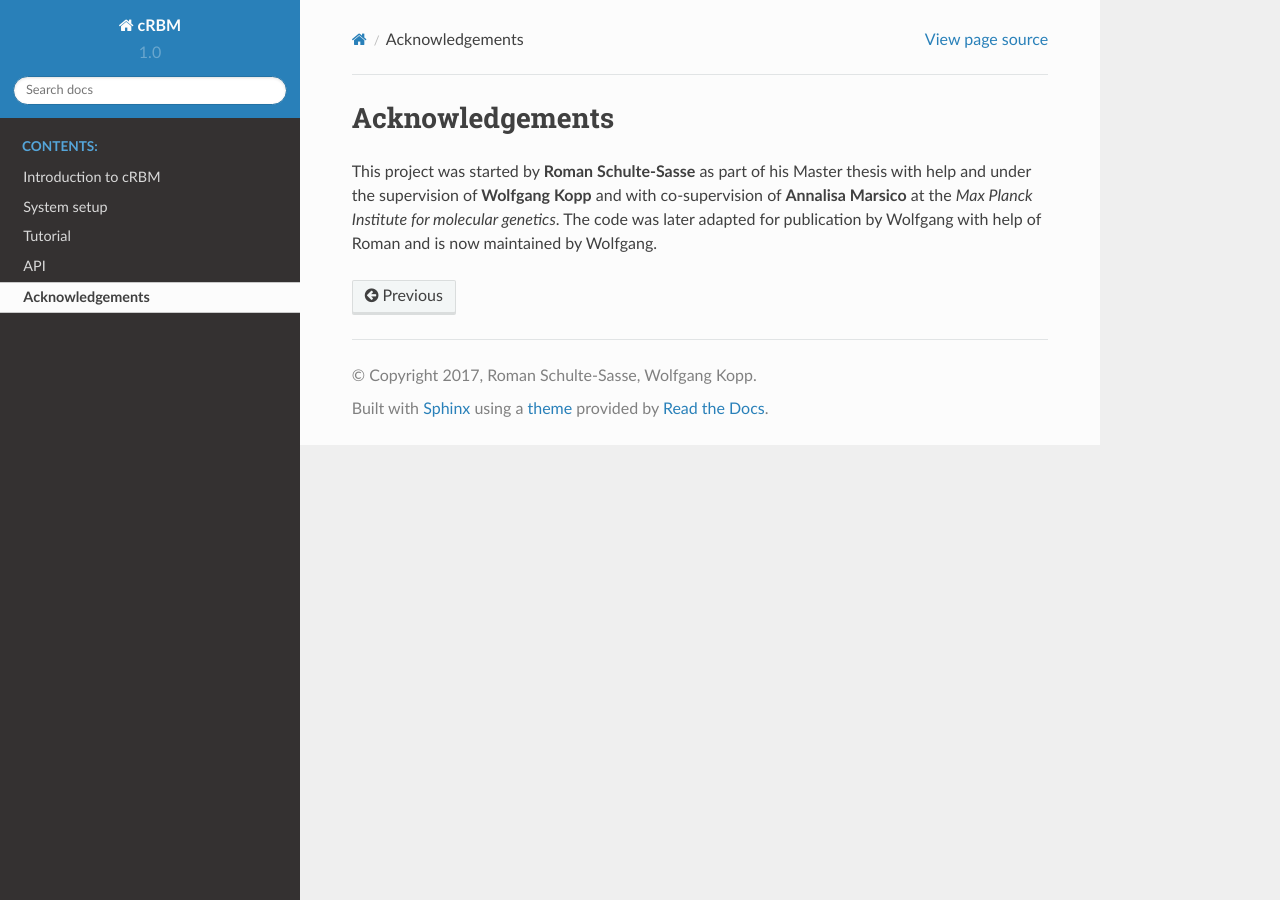
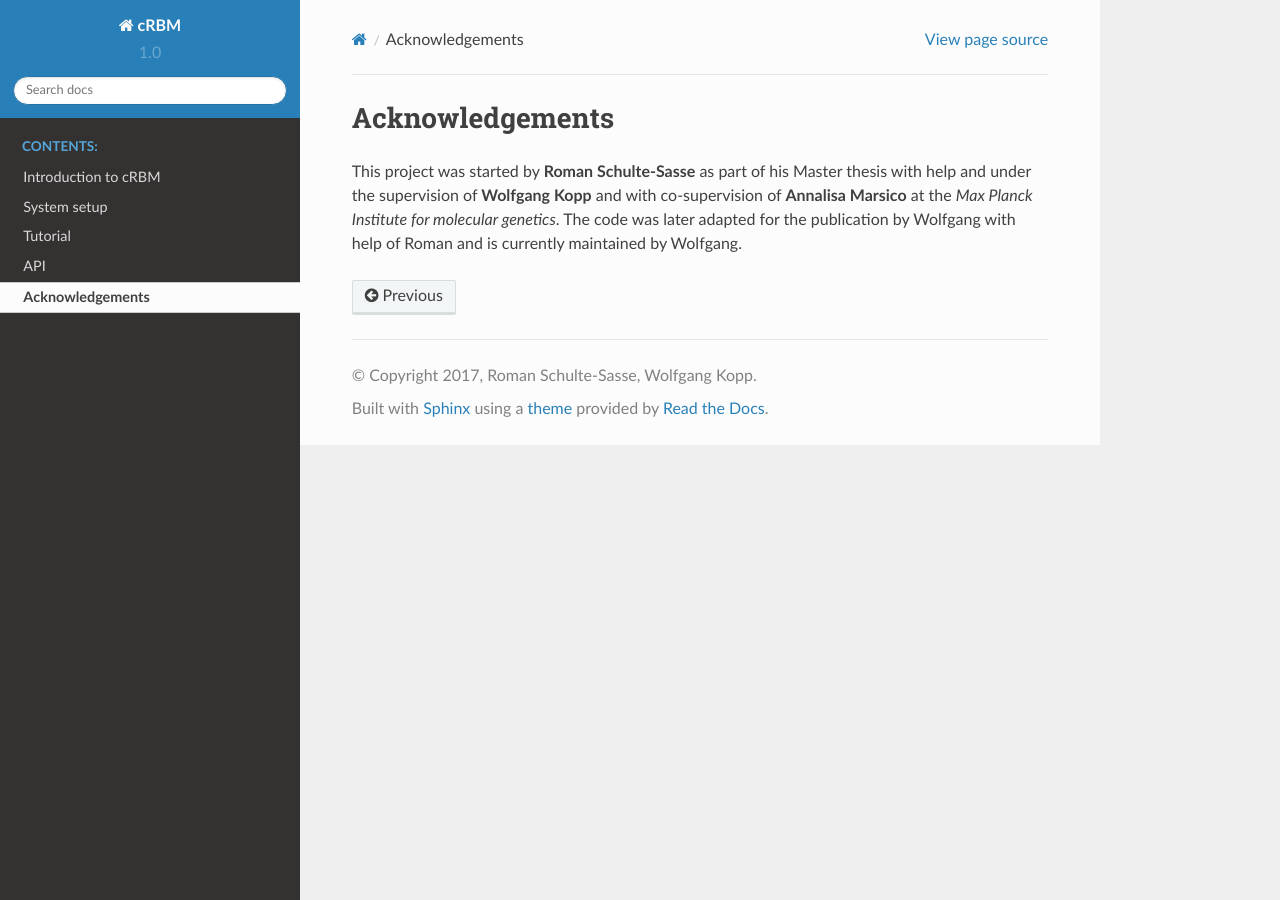
Before and after one commit to schulter/crbm, a Sphinx documentation site: the page built from docs/source/acknowledgements.rst, in a window 1280 px wide. Built offline with Sphinx 7.4.7 and the Read the Docs theme 2.0.0, drawn with Linux system fonts in a browser that asks for light colours.

Commit message:
changes to docs

```diff
--- a/docs/source/acknowledgements.rst
+++ b/docs/source/acknowledgements.rst
@@ -6,5 +6,5 @@ This project was started by **Roman Schulte-Sasse** as part of
 his Master thesis with help and under the supervision of **Wolfgang Kopp**
 and with co-supervision of **Annalisa Marsico** at the
 *Max Planck Institute for molecular genetics*.
-The code was later adapted for publication by Wolfgang with help of
-Roman and is now maintained by Wolfgang.
+The code was later adapted for the publication by Wolfgang
+with help of Roman and is currently maintained by Wolfgang.
--- a/docs/source/conf.py
+++ b/docs/source/conf.py
@@ -66,7 +66,7 @@ author = u'Roman Schulte-Sasse, Wolfgang Kopp'
 # The short X.Y version.
 version = u'1.0'
 # The full version, including alpha/beta/rc tags.
-release = u'rc'
+release = u'1.0.0'
 
 # The language for content autogenerated by Sphinx. Refer to documentation
 # for a list of supported languages.
```
Also changed, not shown: docs/source/api.rst (+4 -5 lines).
